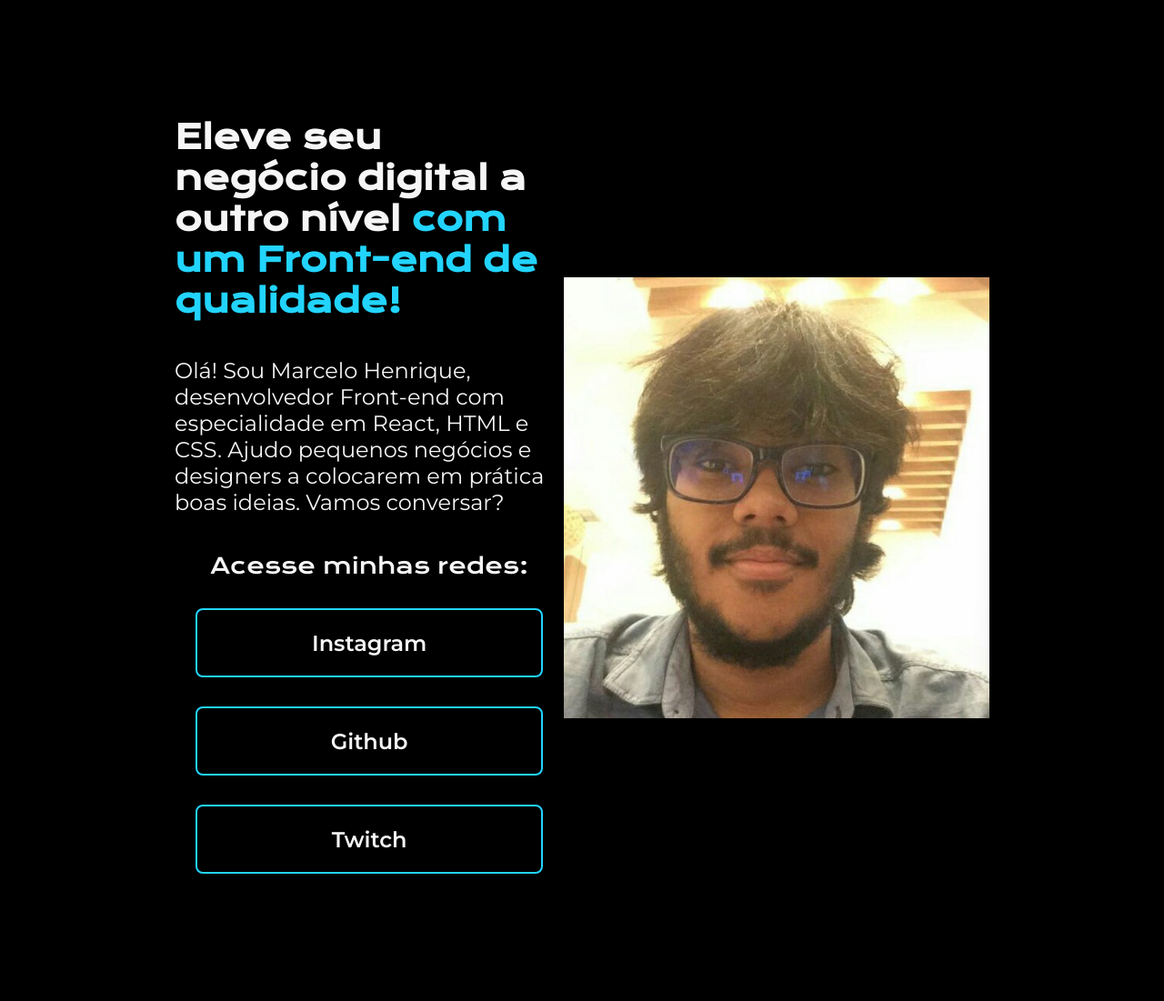
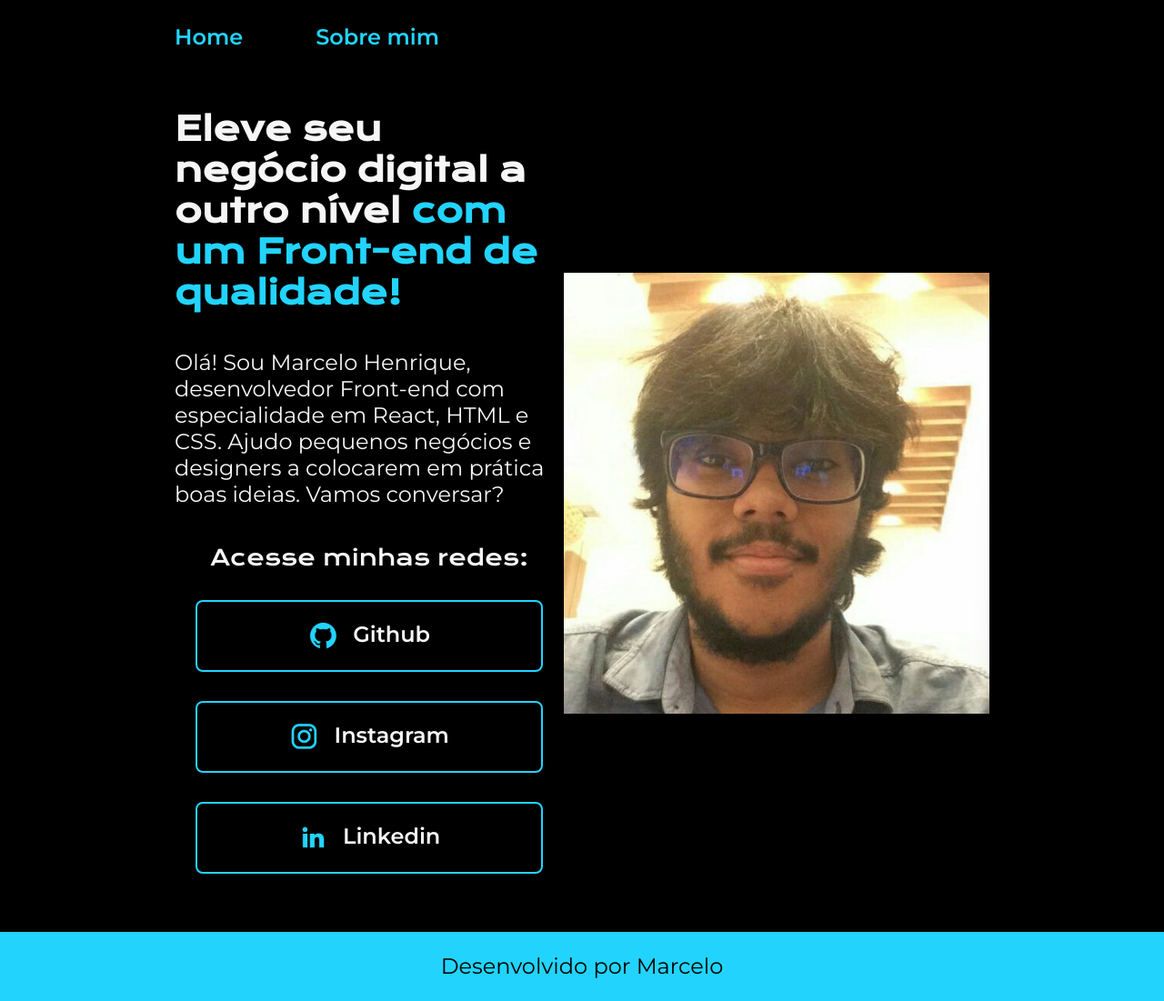
Before and after one commit to MarceloAzev/front-end-estudo, a plain HTML site: page index.html in a window 1280 px wide. Shown: the whole page at 91% size. Before the commit the page ends 961 px from the top, so only its background shows below. Drawn offline with nearby package versions, Linux system fonts and the light colour scheme.

Commit message:
Melhoria na pagina do projeto

```diff
--- a/index.html
+++ b/index.html
@@ -8,8 +8,11 @@
         <link rel="stylesheet" href="style.css">
     </head>
     <body>
-        <header>
-
+        <header class="cabecalho">
+            <nav class="cabecalho_menu">
+                <a class="cabecalho_menu_link">Home</a>
+                <a class="cabecalho_menu_link">Sobre mim</a>
+            </nav>
         </header>
         <main class="apresentacao">
             <section class="apresentacao_conteudo">
@@ -17,15 +20,21 @@
                 <p class="apresentacao-paragrafo">Olá! Sou Marcelo Henrique, desenvolvedor Front-end com especialidade em React, HTML e CSS. Ajudo pequenos negócios e designers a colocarem em prática boas ideias. Vamos conversar?</p>
                 <div class="apresentacao_links">
                     <h2 class="apresenta_links_substitulo">Acesse minhas redes:</h2>
-                    <a class="apresentacao_links_links" href="https://www.instagram.com/mar100celo/?hl=pt">Instagram</a>
-                    <a class="apresentacao_links_links" href="https://github.com/MarceloAzev">Github</a>
-                    <a class="apresentacao_links_links" href="https://github.com/MarceloAzev">Twitch</a>
+                    <a class="apresentacao_links_links" href="https://github.com/MarceloAzev">
+                        <img src="./assets/github.png" alt="ícone git hub">
+                    Github</a>
+                    <a class="apresentacao_links_links" href="https://www.instagram.com/mar100celo/?hl=pt">
+                        <img src="./assets/instagram.png" alt="ícone do instagram">
+                    Instagram</a>
+                    <a class="apresentacao_links_links" href="https://www.linkedin.com/in/marcelo-henrique-santos-mota-de-azevedo-5a89ab170/">
+                        <img src="./assets/linkedin.png" alt="ícone linkedin">
+                    Linkedin</a>
                 </div>
             </section>
-            <img src="imagem.png" alt="Foto de Marcelo" class="foto">
+            <img src="./assets/imagem.png" alt="Foto de Marcelo" class="foto">
         </main>
-        <footer>
-
+        <footer class="rodape">
+            <p>Desenvolvido por Marcelo</p>
         </footer>
     </body>
 </html>
--- a/style.css
+++ b/style.css
@@ -1,13 +1,25 @@
   @import url('https://fonts.googleapis.com/css2?family=Krona+One&family=Montserrat:wght@400;600&display=swap');
 
 body{
-    height: 100vh;
+    /* height: 100vh; */
     box-sizing: border-box;
     background-color: black;
     color: #F6F6F6;
 }
 
-.destaqueTitulo{
+.cabecalho{
+    padding: 2% 0%  0% 15%;
+}
+
+.cabecalho_menu{
+    display: flex;
+    gap: 80px;
+}
+
+.cabecalho_menu_link{
+    font-family: 'Montserrat', sans-serif;
+    font-size: 24px;
+    font-weight: 600;
     color: #22D4FD;
 }
 
@@ -17,7 +29,7 @@ body{
 }
 
 .apresentacao{
-    margin: 10% 15%;
+    padding: 5% 15%;
     display: flex;
     align-items: center;
     justify-content: space-between;
@@ -33,6 +45,10 @@ body{
     font-size: 36px;
     font-family: 'Krona One', sans-serif;
  }
+
+ .destaqueTitulo{
+    color: #22D4FD;
+}
 
 .apresentacao-paragrafo{
     font-size: 24px;
@@ -62,6 +78,9 @@ body{
 
 .apresentacao_links_links{
     /* background-color: #22D4FD; */
+    display: flex;
+    justify-content: center;
+    gap: 16px;
     width: 378px;
     text-align: center;
     border-radius: 8px;
@@ -74,3 +93,17 @@ body{
     font-weight: 600;
     text-decoration: none;
 }
+
+.apresentacao_links_links:hover { /* hover é usado pra sublinhar ou marcar quando passa o mouse por cima de uma opção*/
+    background-color: #272727;
+}
+
+.rodape{
+    padding: 23.64px; /* padding é de dentro pra fora e margin de fora pra dentro*/
+    color: black;
+    background-color: #22D4FD;
+    text-align: center;
+    font-family: "Montserrat", sans-serif;
+    font-size: 24px;
+    font-weight: 400;
+}
```
Also changed, not shown: assets/github.png (renamed from github.png), assets/imagem.png (renamed from imagem.png), assets/instagram.png (renamed from instagram.png), assets/linkedin.png (renamed from linkedin.png), assets/twitch.png (renamed from twitch.png), assets/twitter.png (renamed from twitter.png).
